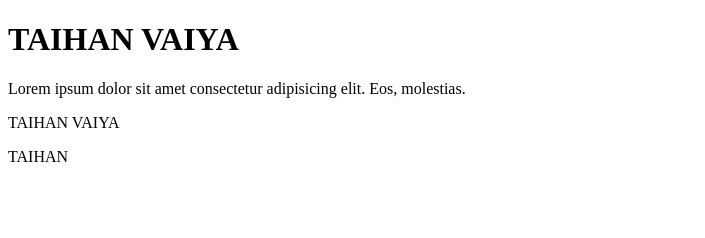
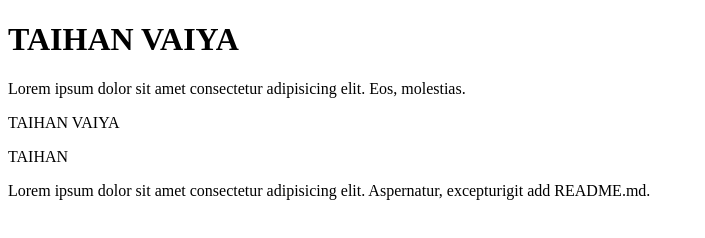
Before and after one commit to TAIHANTASHDID/practise, a plain HTML site: page index.html in a window 1280 px wide. Shown: the whole page, without its empty margins (0-705 px from the left). Drawn offline with Linux system fonts and the light colour scheme.

Commit message:
ptag--added

```diff
--- a/index.html
+++ b/index.html
@@ -10,5 +10,6 @@
     <p>Lorem ipsum dolor sit amet consectetur adipisicing elit. Eos, molestias.</p>
     <p>TAIHAN VAIYA</p>
     <p>TAIHAN</p>
+    <p>Lorem ipsum dolor sit amet consectetur adipisicing elit. Aspernatur, excepturigit add README.md.</p>
 </body>
 </html>
```
